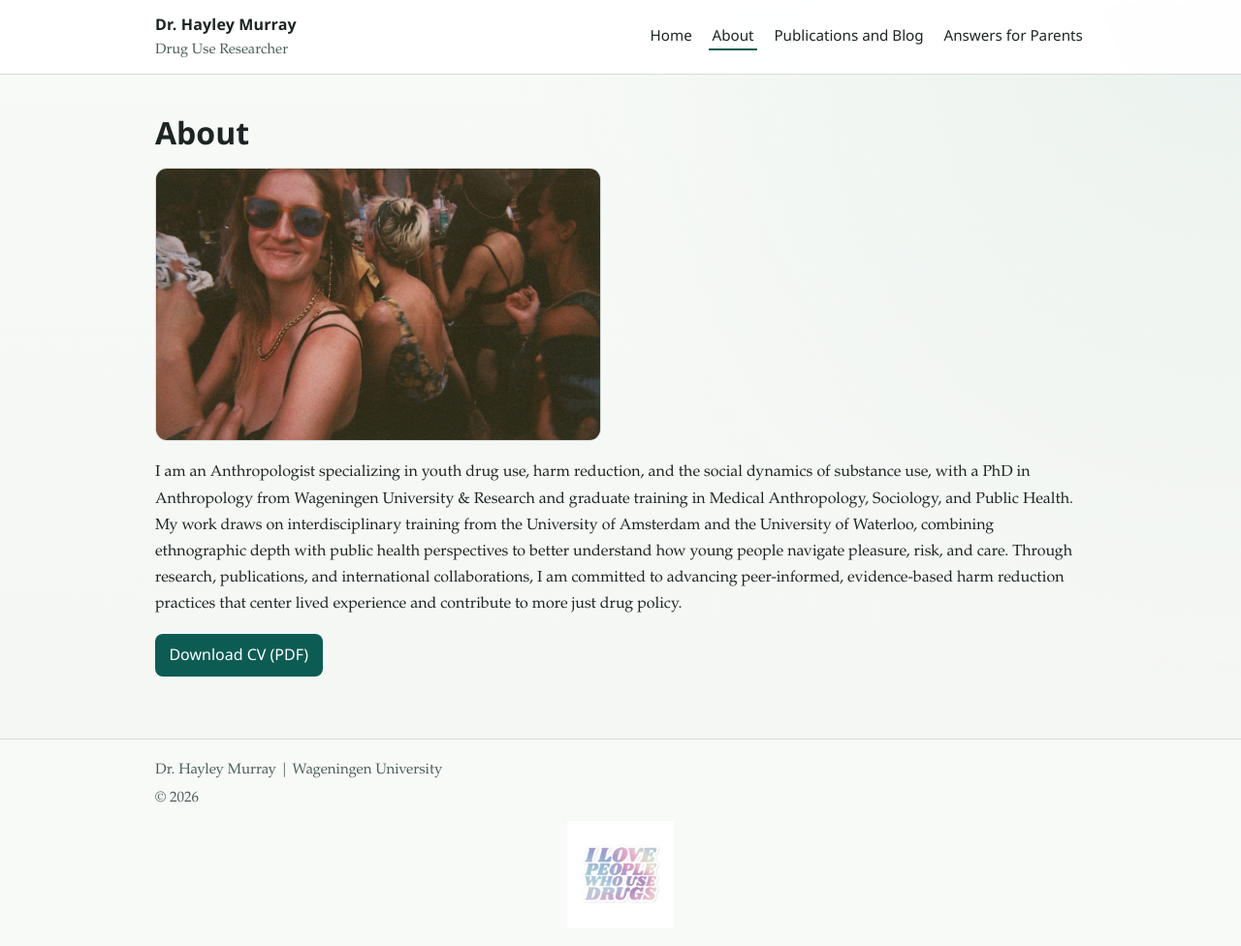
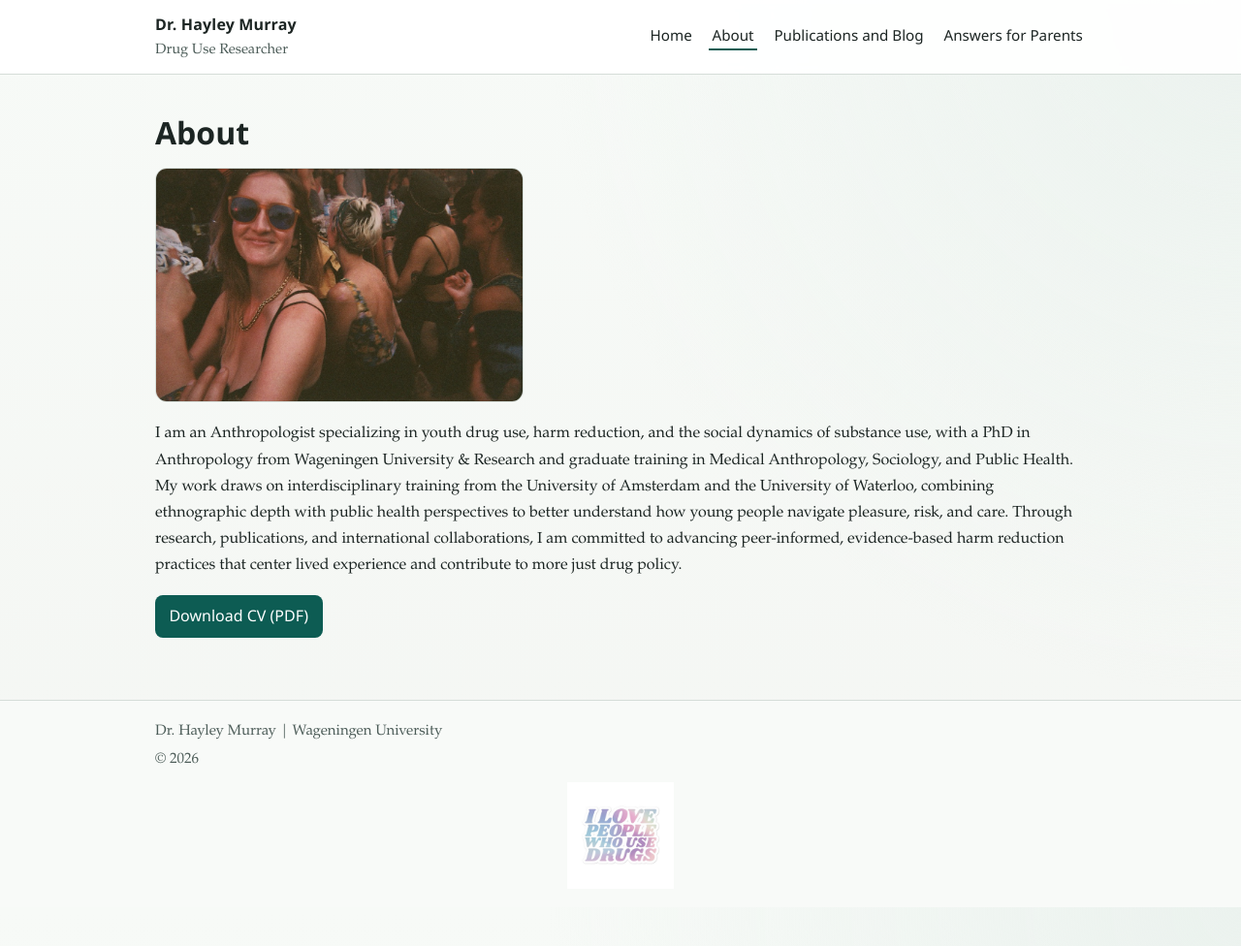
Before and after one commit to hayleykm/hayleykm.github.io, a Jekyll site: the page built from about.md, in a window 1280 px wide and 976 px high. Shown: the whole window at 97% size. Built offline with Jekyll 4.4.1, drawn with Linux system fonts in a browser that asks for light colours.

Commit message:
Reduce About, Publications, and FAQ photo display sizes

```diff
--- a/assets/css/style.css
+++ b/assets/css/style.css
@@ -369,13 +369,13 @@ h2 {
   border-radius: 12px;
   overflow: hidden;
   background: var(--surface);
-  max-width: 460px;
+  max-width: 380px;
 }
 
 .about-photo-card img {
   width: 100%;
   display: block;
-  max-height: 280px;
+  max-height: 240px;
   object-fit: cover;
 }
 
@@ -385,7 +385,7 @@ h2 {
   border-radius: 12px;
   overflow: hidden;
   background: var(--surface);
-  max-width: 340px;
+  max-width: 290px;
 }
 
 .works-photo-card img {
@@ -394,7 +394,7 @@ h2 {
 }
 
 .works-photo-large {
-  max-width: 520px;
+  max-width: 430px;
 }
 
 .conference-grid {
```
